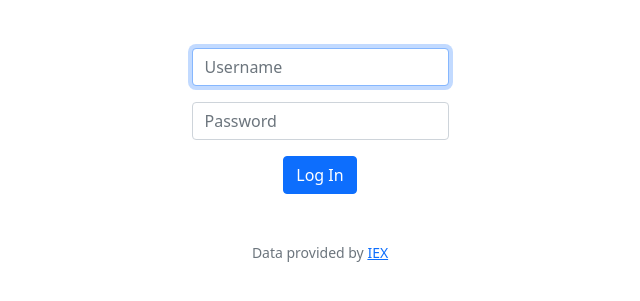
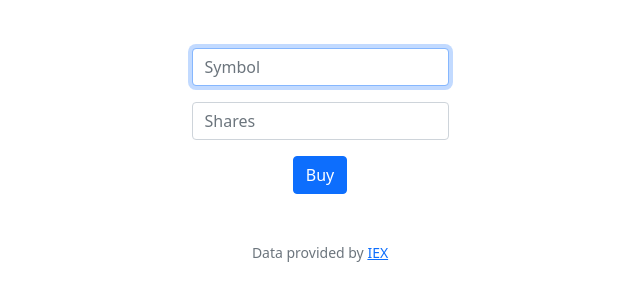
Before and after one commit to swaranrajlaxmi/init-code, a Flask app: page /buy in a window 1280 px wide. Shown: the part 76-377 px from the top of the page, without its empty margins (320-960 px from the left). Run offline with Flask 2, Linux system fonts and the light colour scheme; a user stored in the database is signed in; some libraries are stand-ins or nearby versions.

Commit message:
Wed, Apr 13, 2022, 10:11 AM +00:00

```diff
--- a/pset9/finance/templates/buy.html
+++ b/pset9/finance/templates/buy.html
@@ -7,11 +7,11 @@
 {% block main %}
     <form action="/buy" method="post">
         <div class="mb-3">
-            <input autocomplete="off" autofocus class="form-control mx-auto w-auto" id="username" name="username" placeholder="Username" type="text">
+            <input autocomplete="off" autofocus class="form-control mx-auto w-auto" name="symbol" placeholder="Symbol" type="text">
         </div>
         <div class="mb-3">
-            <input class="form-control mx-auto w-auto" id="password" name="password" placeholder="Password" type="password">
+            <input class="form-control mx-auto w-auto" name="shares" placeholder="Shares" type="text">
         </div>
-        <button class="btn btn-primary" type="submit">Log In</button>
+        <button class="btn btn-primary" type="submit">Buy</button>
     </form>
 {% endblock %}
```
